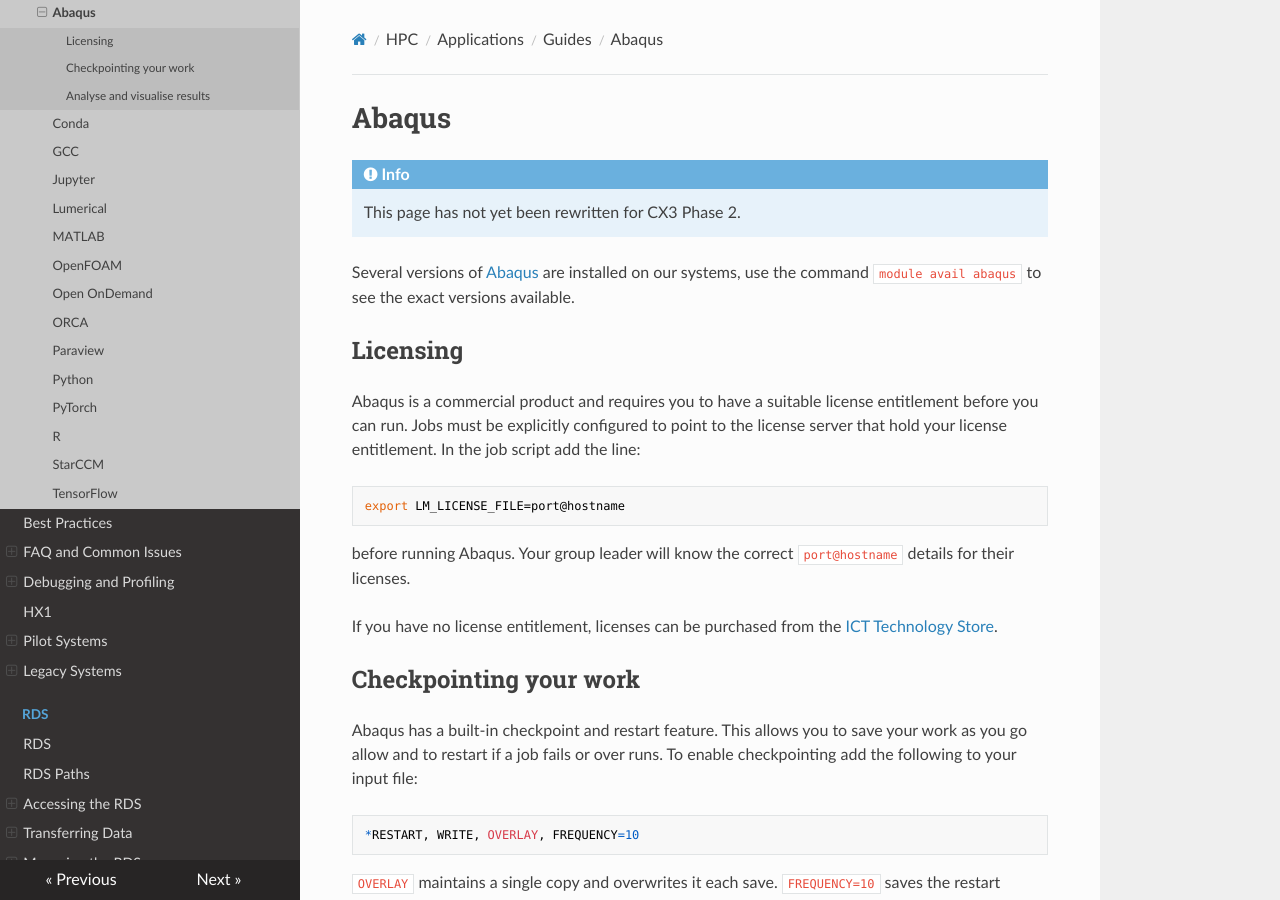
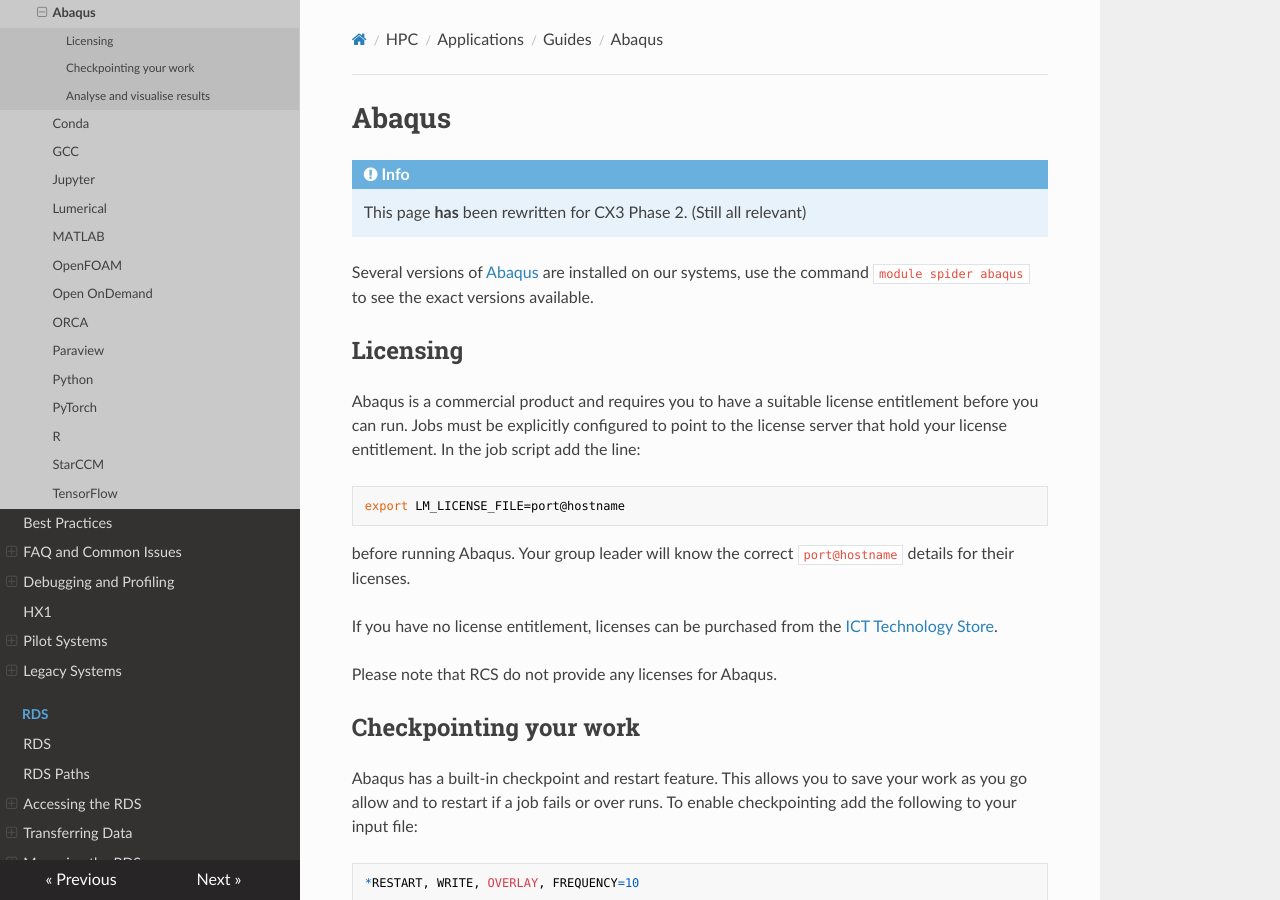
Before and after one commit to ImperialCollegeLondon/icl-rcs-user-guide, an MkDocs documentation site: the page built from docs/hpc/applications/guides/abaqus.md, in a window 1280 px wide and 900 px high. Built offline with MkDocs 1.6.1, drawn with Linux system fonts in a browser that asks for light colours; nearby versions of some CDN libraries.

Commit message:
very minor changes to abaqus page

```diff
--- a/docs/hpc/applications/guides/abaqus.md
+++ b/docs/hpc/applications/guides/abaqus.md
@@ -2,9 +2,9 @@
 
 !!! info
 
-    This page has not yet been rewritten for CX3 Phase 2.
+    This page **has** been rewritten for CX3 Phase 2. (Still all relevant)
 
-Several versions of [Abaqus](https://www.3ds.com/products-services/simulia/products/abaqus/) are installed on our systems, use the command `module avail abaqus` to see the exact versions available.
+Several versions of [Abaqus](https://www.3ds.com/products-services/simulia/products/abaqus/) are installed on our systems, use the command `module spider abaqus` to see the exact versions available.
 
 ## Licensing
 
@@ -17,6 +17,8 @@ export LM_LICENSE_FILE=port@hostname
 before running Abaqus. Your group leader will know the correct `port@hostname` details for their licenses.
 
 If you have no license entitlement, licenses can be purchased from the [ICT Technology Store](mailto:techstore@imperial.ac.uk).
+
+Please note that RCS do not provide any licenses for Abaqus.
 
 ## Checkpointing your work
 
```
